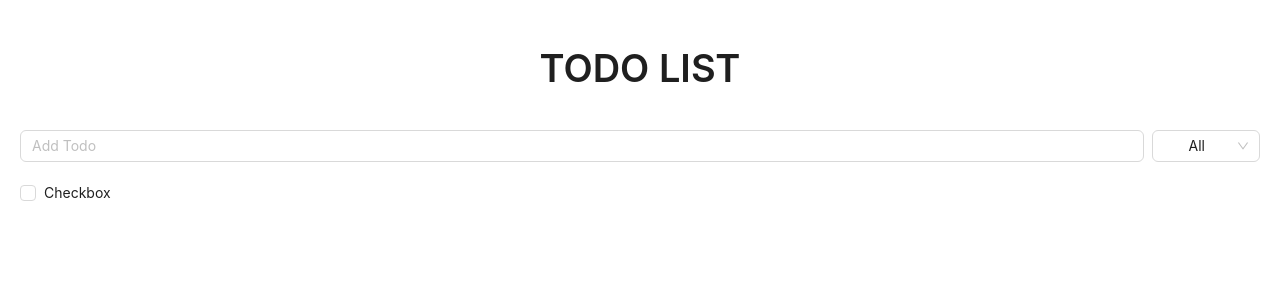
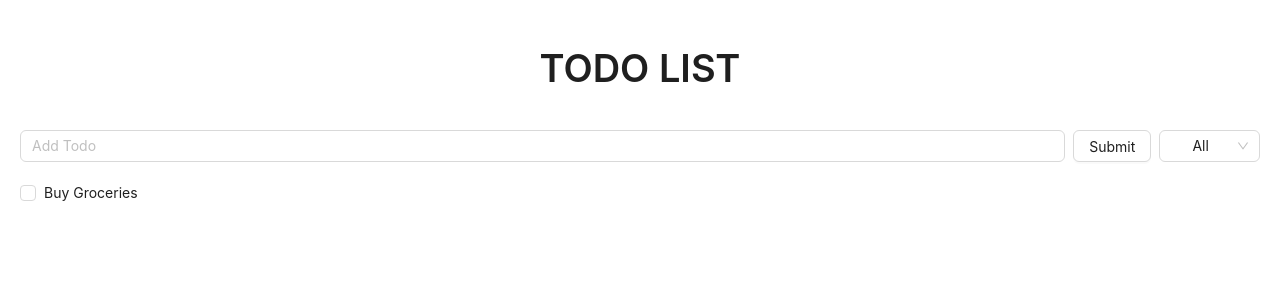
Before and after one commit to gavilan-salcedo/zustand-ddt, a React (Create React App) app: page / in a window 1280 px wide. Shown: the top 300 px of the page. Built offline with nearby package versions, Linux system fonts and the light colour scheme.

Commit message:
add example 1

```diff
--- a/src/App.js
+++ b/src/App.js
@@ -1,15 +1,28 @@
+import { useState } from 'react'
 import './App.css';
-import { Typography, Input, Select, Flex, Checkbox } from 'antd';
+import { Typography, Input, Select, Flex, Checkbox, Button } from 'antd';
+import { useStore} from './store/store'
 
 function App() {
 
   const { Title } = Typography;
+  const [inputValue, setInputValue] = useState();
+  const addTodo = useStore((state) => state.addTodo);
+  const todoList = useStore((state) => state.todoList);
+
+  function handleSubmit(event){
+    event.preventDefault();
+    addTodo(inputValue); // add the todo to the array
+    setInputValue(''); // clears the input field
+  }
+
 
   return (
     <div className="App" style={{padding: '20px', display: 'flex',flexDirection: 'column', gap: '20px'}}>
       <Title>TODO LIST</Title>
       <Flex gap={8}>
-        <Input placeholder="Add Todo" />
+        <Input placeholder="Add Todo" onChange={(e) => setInputValue(e.target.value)} />
+        <Button onClick={handleSubmit}>Submit</Button>
         <Select
           defaultValue="All"
           style={{ width: 120 }}
@@ -20,7 +33,7 @@ function App() {
         />
       </Flex>
       <Flex vertical>
-        <Checkbox>Checkbox</Checkbox>
+        {todoList.map((todo) =>  <Checkbox>{todo.description}</Checkbox>)}
       </Flex>
     </div>
   );
--- /dev/null
+++ b/src/store/store.js
@@ -0,0 +1,25 @@
+import { create } from 'zustand'
+
+
+const INITIAL_TODO_LIST = [
+  {
+    id: 0,
+    description: "Buy Groceries",
+    status: "COMPLETED"
+  }
+]
+
+export const useStore = create((set) => ({
+  todoList: INITIAL_TODO_LIST,
+  addTodo: (description, status = 'PENDING') => set((state) => {
+    const maxId = state.todoList.reduce((max, item) => Math.max(max, item.id), -1);
+    const newTodo = {
+      id: maxId + 1,
+      description,
+      status,
+    };
+    return {
+      todoList: [...state.todoList, newTodo]
+    };
+  }),
+}));
```
